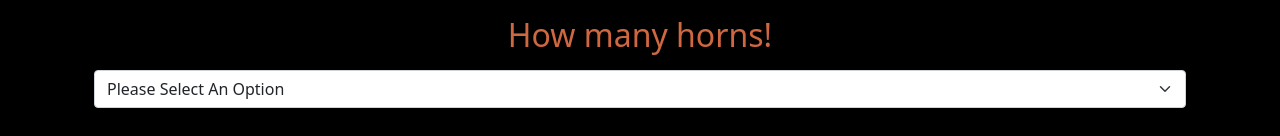
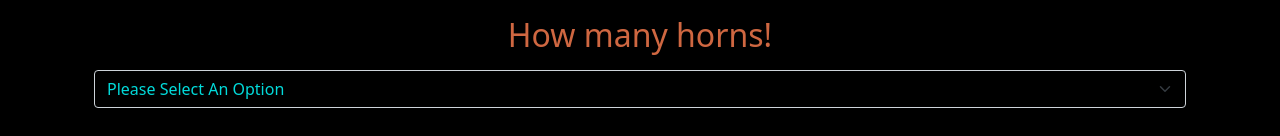
Before and after one commit to Dcastro99/HornedAnimal, a React (Create React App) app: page / in a window 1280 px wide. Shown: the part 192-328 px from the top of the page. Built offline with nearby package versions, Linux system fonts and the light colour scheme.

Commit message:
white select was bothering me

```diff
--- a/src/App.css
+++ b/src/App.css
@@ -54,3 +54,7 @@
 #footerText {
   font-family: 'Pacifico';
 }
+#select {
+  color: rgb(2, 218, 218);
+  background-color: rgb(0, 0, 0);
+}
--- a/src/SelectForm.js
+++ b/src/SelectForm.js
@@ -11,7 +11,10 @@ class SelectForm extends React.Component {
             <Form.Label>
               <h2>How many horns!</h2>
             </Form.Label>
-            <Form.Select onChange={(event) => this.props.handleChange(event)}>
+            <Form.Select
+              id="select"
+              onChange={(event) => this.props.handleChange(event)}
+            >
               <option value="">Please Select An Option</option>
               <option value="1">One</option>
               <option value="2">Two</option>
```
